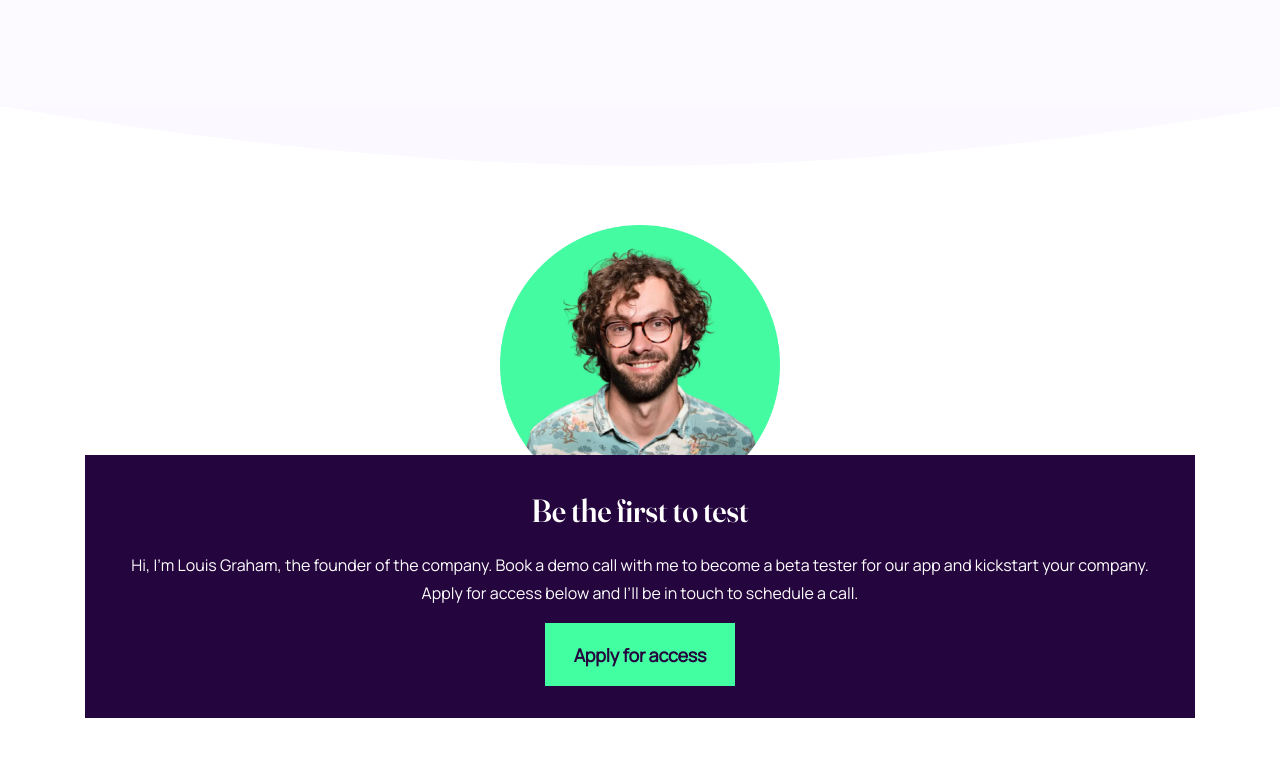
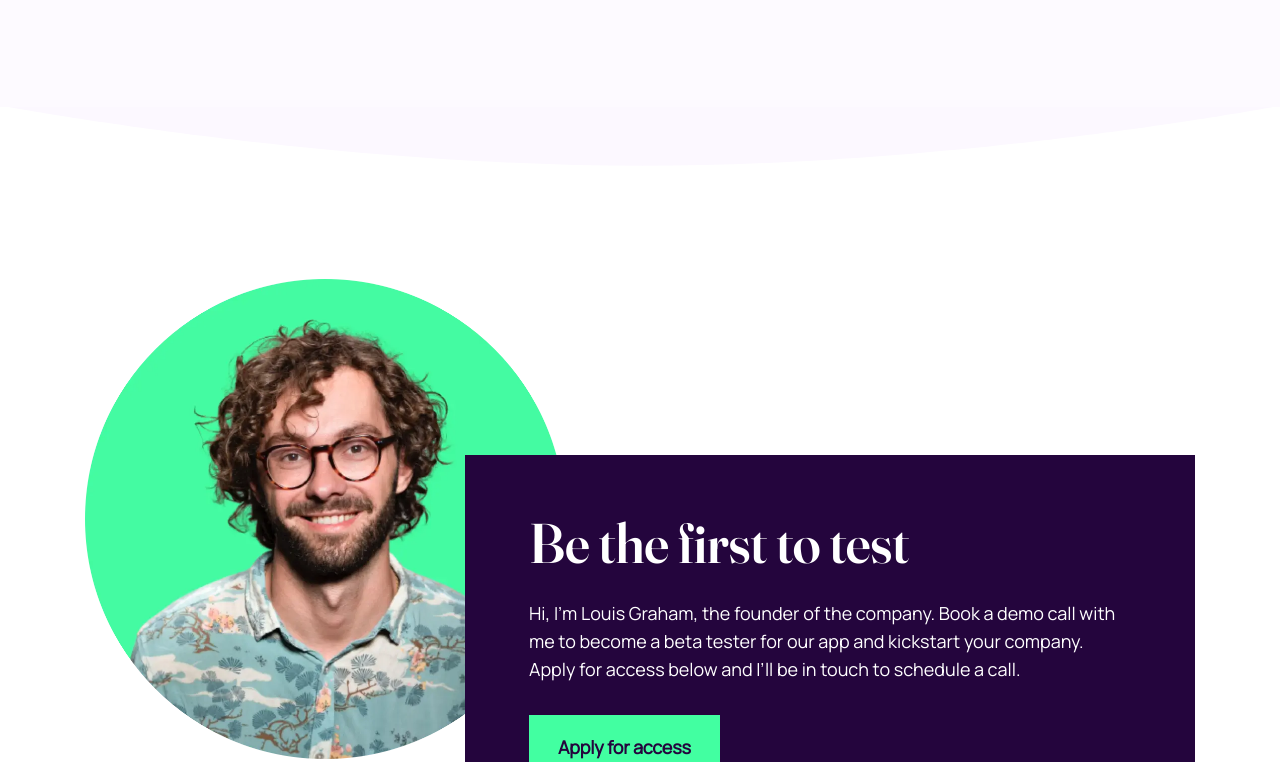
Before and after one commit to solracss/fem-workit-landing-page, a website built with Vite: page src/index.html in a window 1280 px wide. Shown: the part 1331-2093 px from the top of the page. Built offline with nearby package versions, Linux system fonts and the light colour scheme.

Commit message:
CSS: Card styles for tablet and desktop

```diff
--- a/src/index.html
+++ b/src/index.html
@@ -62,8 +62,8 @@
             </div>
         </div>
 
-        <div class="cta-box">
-            <div class="container">
+        <div class="container">
+            <div class="cta-box">
                 <img src="/assets/images/image-founder.webp" alt="Picture of Louis Graham" class="cta-box-image">
                 <div class="card">
                     <h2 class="card-heading">Be the first to test</h2>
--- a/src/sass/_layout.scss
+++ b/src/sass/_layout.scss
@@ -213,14 +213,38 @@ h3 {
 
 .cta-box {
 	padding-top: 7.375rem;
+	display: flex;
+	flex-direction: column;
+	align-items: center;
+	position: relative;
+	max-width: 43.125rem;
+	margin-inline: auto;
+
+	@include media(medium) {
+		align-items: flex-start;
+	}
+
+	@include media(x-large) {
+		max-width: none;
+		padding-top: 10.75rem;
+	}
 
 	&-image {
 		max-width: 17.5rem;
 		margin: auto;
+
+		@include media(medium) {
+			margin: 0;
+		}
+
+		@include media(x-large) {
+			max-width: 30rem;
+		}
 	}
 
 	& .card {
 		position: relative;
+		margin: auto;
 		top: -3.125rem;
 		padding: 2rem;
 		background-color: $clr-primary-400;
@@ -228,18 +252,51 @@ h3 {
 		text-align: center;
 		display: grid;
 		gap: 1rem;
+		max-width: 32.125rem;
+
+		@include media(medium) {
+			text-align: left;
+			margin: 0;
+			top: -8.125rem;
+			padding: 3rem 3.5rem 3.5rem;
+			gap: 1.5rem;
+			align-self: flex-end;
+		}
+
+		@include media(x-large) {
+			padding: 4rem;
+			gap: 2rem;
+			max-width: 45.625rem;
+			top: -19rem;
+		}
 
 		&-heading {
 			font-size: $fs-32;
 			line-height: 3rem;
+
+			@include media(medium) {
+				font-size: $fs-48;
+			}
+
+			@include media(x-large) {
+				font-size: $fs-56;
+			}
 		}
 
 		&-description {
 			line-height: 1.75rem;
+
+			@include media(x-large) {
+				font-size: $fs-18;
+			}
 		}
 
 		& .btn {
 			place-self: center;
+
+			@include media(medium) {
+				place-self: start;
+			}
 		}
 	}
 }
```
